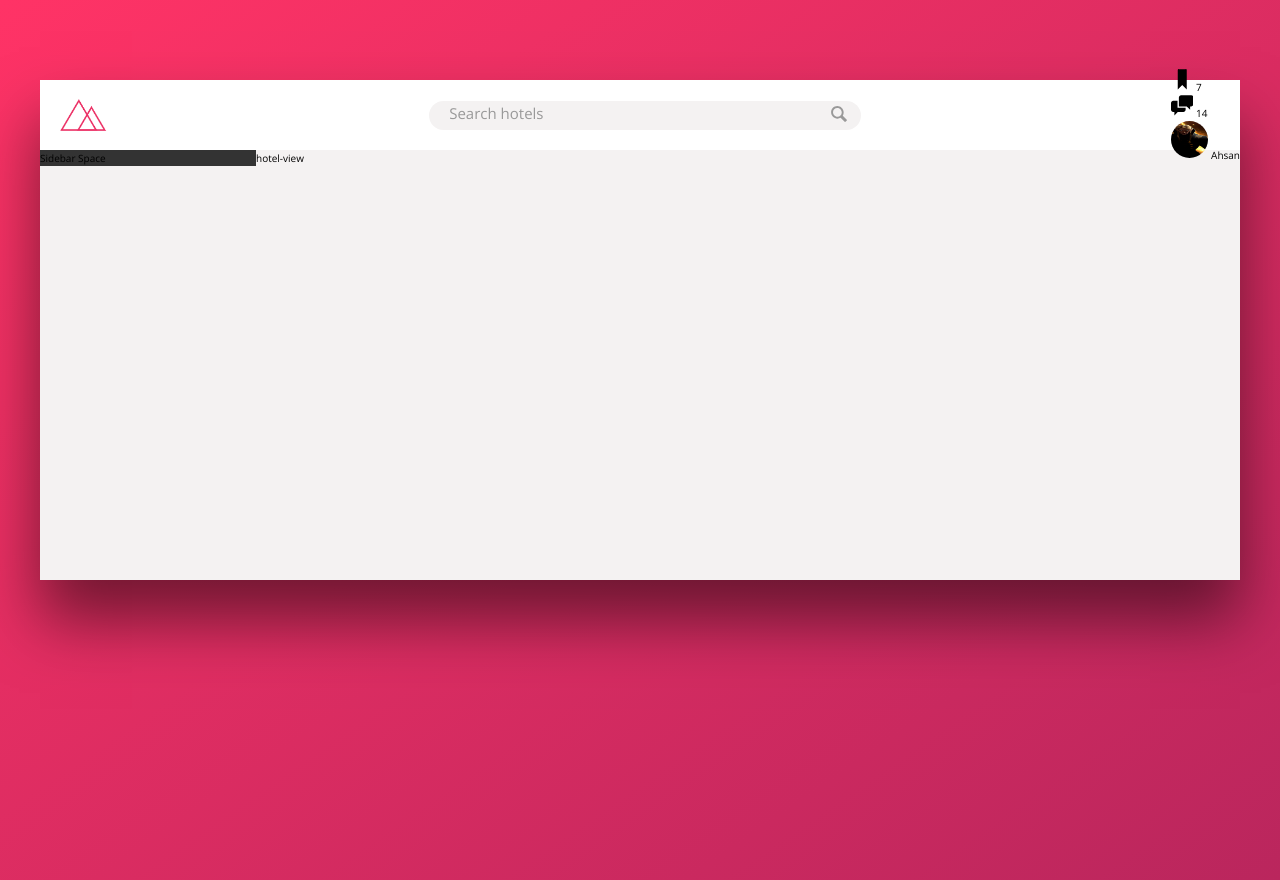
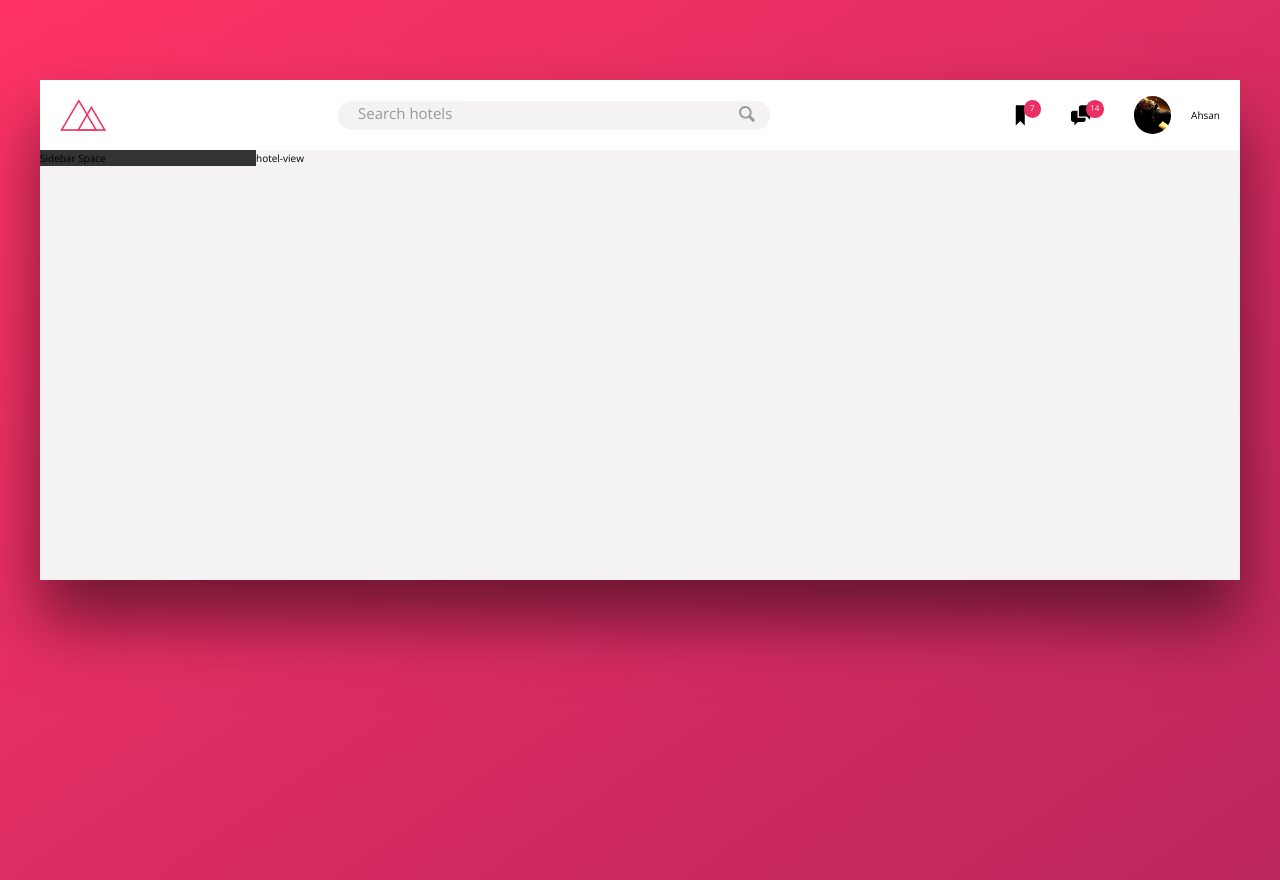
Before and after one commit to ahsanhd/Trillo-App-UI, a website: page index.html in a window 1280 px wide. Drawn offline with nearby package versions, Linux system fonts and the light colour scheme.

Commit message:
Completed Header Design

```diff
--- a/sass/_components.scss
+++ b/sass/_components.scss
@@ -67,9 +67,27 @@
 /// USER NAVIGATION
 .user-nav {
 
+    display: flex;
+    align-items: center;
+    height: 100%;
+
+
+    & > * {
+        padding: 0 2rem;
+        align-self: stretch;
+        display: flex;
+        align-items: center;
+        cursor: pointer;
+
+    }
+
+    & > *:hover {
+        background-color: var(--color-grey-light-2);
+    }
+
     &__icon-box {
 
-
+       position: relative;
     }
 
     &__icon {
@@ -79,23 +97,29 @@
     }
 
     &__notification {
+        font-size: .8rem;
+        height: 1.75rem;
+        width: 1.75rem;
+        border-radius: 50%;
+        background-color: var(--color-Primary);
+        color: #fff;
+        display: flex;
+        align-items: center;
+        justify-content: center;
+        position: absolute;
+        top: 2rem;
+        left: 3.5rem;
 
 
     }
 
-    &__user {
-
-
-    }
 
     &__user-photo {
         height: 3.75rem;
         width: 3.75rem;
         border-radius: 50%;
+        margin-right: 2rem;
     }
 
-    &__user-name {
 
-
-    }
 }
```
Also changed, not shown: css/style.css.
